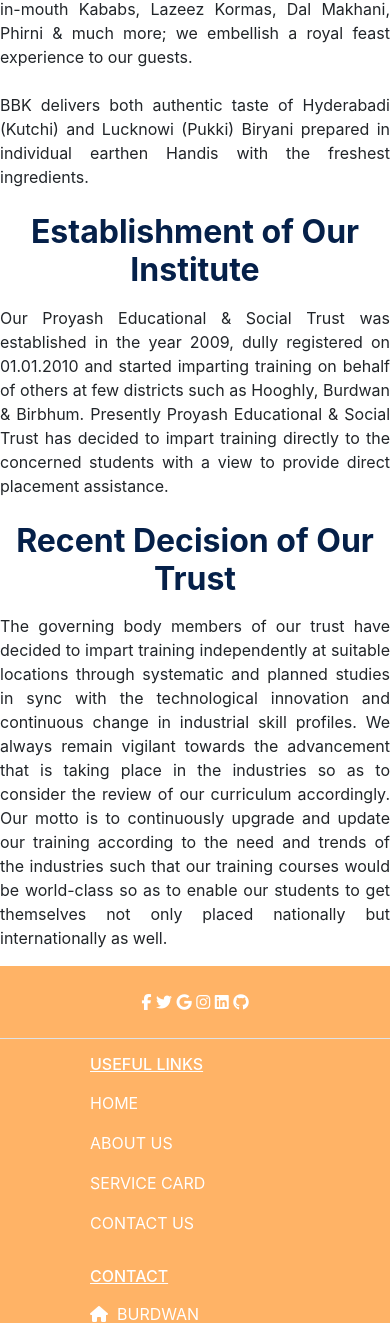
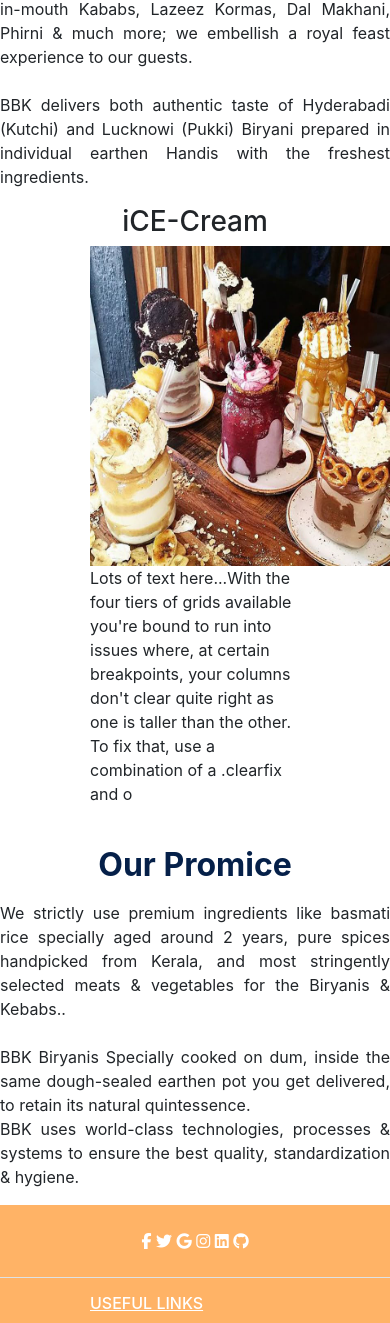
Before and after one commit to itzjhuma/food, a PHP site: page /about.php in a window 390 px wide; the page is wider, and only the part inside the window is pictured. Shown: the part 1420-2743 px from the top of that part. Run offline with PHP 8.4, Linux system fonts and the light colour scheme; some libraries are stand-ins or nearby versions; some web fonts are replaced.

Commit message:
about us modifi

```diff
--- a/about.php
+++ b/about.php
@@ -42,12 +42,12 @@
       <div class="navbar-nav font-weight-bold py-0 text-left">
         <a href="index.php" class="nav-item nav-link active"><i class="fa-solid fa-house-user"></i> HOME </a>
         <a href="about.php" class="nav-item nav-link"><i class="fa-solid fa-address-card"></i> ABOUT US </a>
-        <a href="board.php" class="nav-item nav-link"><i class="fa-solid fa-chess-board"></i>  SERVICE CARD</a>
+        <a href="board.php" class="nav-item nav-link"><i class="fa-solid fa-chess-board"></i>  SERVICE TYPE</a>
         <a href="center.php" class="nav-item nav-link"><i class="fa-brands fa-centercode"></i> CONTACT US </a>
 
     </div>
     </div>
-    <div class="col-lg-6 px-5 text-end">
+    <div class="col-lg-6 px-5 text-right">
                 <small>Follow us:</small>
                 <a class="text-body ms-3" href=""><i class="fab fa-facebook-f"></i></a>
                 <a class="text-body ms-3" href=""><i class="fab fa-twitter"></i></a>
@@ -104,32 +104,31 @@ BBK delivers both authentic taste of Hyderabadi (Kutchi) and Lucknowi (Pukki) Bi
 </div>
 </div>
 <!-- Creation of Trust *****-->
+<div class="container">
+    <h3 class="tx-color-#b30077; text-center">iCE-Cream </h3>
+    <div class="row">
+        <div class="col-md-12">
+            <img style='float:left;width:300px;height:320px; margin-right:10px;' src="icecream.jpg" />
+            <p>Lots of text here...With the four tiers of grids available you're bound to run into issues where, at certain breakpoints, your columns don't clear quite right as one is taller than the other. To fix that, use a combination of a .clearfix and o</p>
+        </div>
+    </div>
 
-<!-- Establishment of Our Institute *****-->
+</div>
+
 <div>
 <div class="my-4 " >
-<h2 style="text-align: center; color: #052049;"><strong>Establishment of Our Institute</strong></h2>
+<h2 style="text-align: center; color: #052049;"><strong>Our Promice</strong></h2>
 </div>
 <div class="container  text-blue">
 
-<p style="text-align: justify;">Our Proyash Educational & Social Trust was established in the year 2009, dully registered on 01.01.2010 and started imparting training on behalf of others at few districts such as Hooghly, Burdwan & Birbhum. Presently Proyash Educational & Social Trust has decided to impart training directly to the concerned students with a view to provide direct placement assistance. </p>
+<p style="text-align: justify;">
+ We strictly use premium ingredients like basmati rice specially aged around 2 years, pure spices handpicked from Kerala, and most stringently selected meats & vegetables for the Biryanis & Kebabs..<br><br>
+
+BBK Biryanis Specially cooked on dum, inside the same dough-sealed earthen pot you get delivered, to retain its natural quintessence.<br>
+
+BBK uses world-class technologies, processes & systems to ensure the best quality, standardization & hygiene.</p>
 </div>
 </div>
-<!-- Establishment of Our Institute *****-->
-
-<!-- Recent Decision of Our Trust *****-->
-<div>
-<div class="my-4 " >
-<h2 style="text-align: center; color: #052049;"><strong>Recent Decision of Our Trust</strong></h2>
-</div>
-<div class="container  text-blue">
-
-<p style="text-align: justify;"> The governing body members of our trust have decided to impart training independently at suitable locations through systematic and planned studies in sync with the technological innovation and continuous change in industrial skill profiles. We always remain vigilant towards the advancement that is taking place in the industries so as to consider the review of our curriculum accordingly. Our motto is to continuously upgrade and update our training according to the need and trends of the industries such that our training courses would be world-class so as to enable our students to get themselves not only placed nationally but internationally as well. </p>
-</div>
-</div>
-
-
-
 
 <!-- *************Footer***************-->
 
```
Also changed, not shown: icecream.jpg (added).
